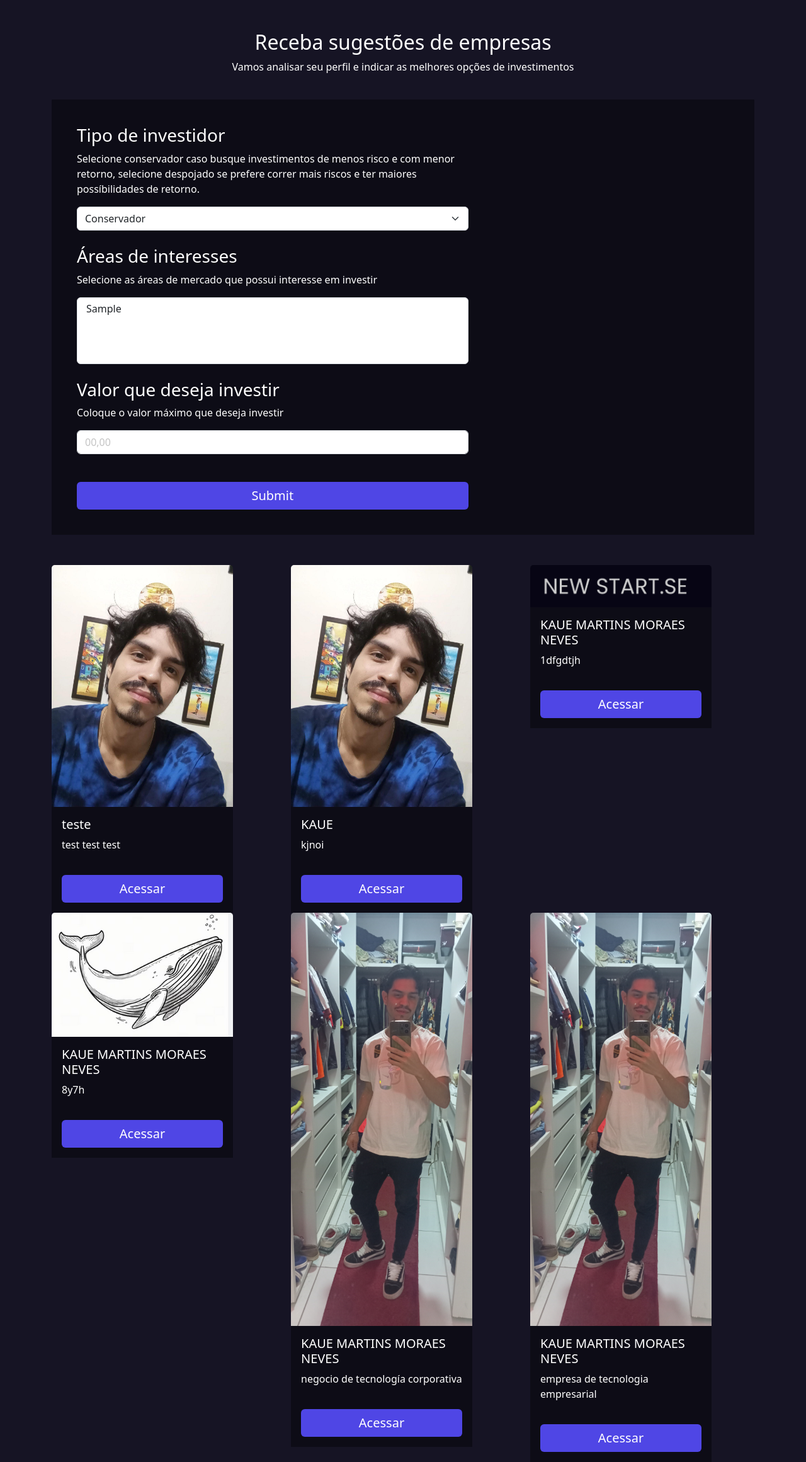
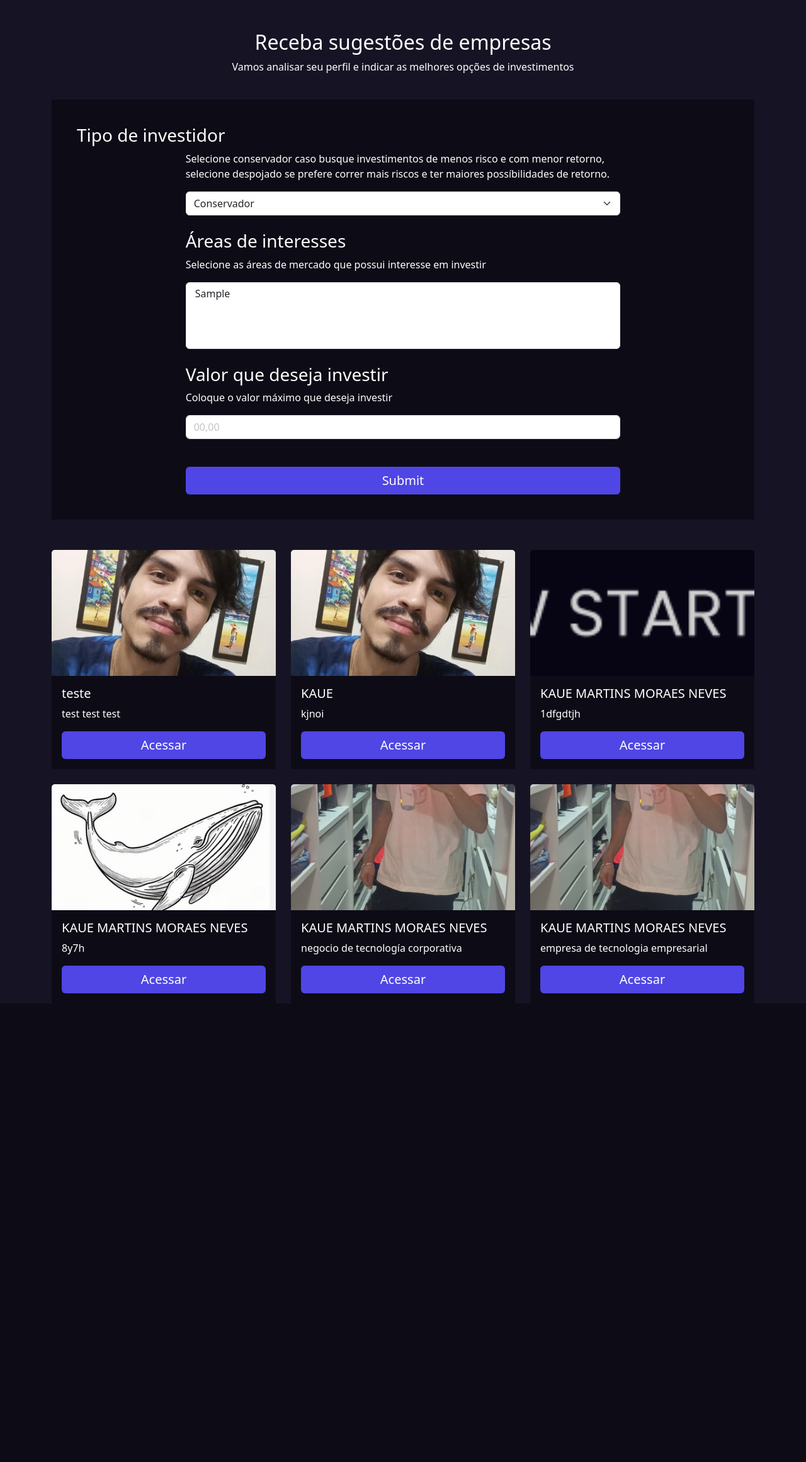
Before and after one commit to barba-branca/New-startse, a Django app: template investidores/templates/sugestao.html in a window 1280 px wide. Shown: the part 56-2377 px from the top of the page at 63% size. After the commit the page ends 1649 px from the top, so only its background shows below. Run offline with Django 5.2, Linux system fonts and the light colour scheme; data comes from the database, SQL or seed files in the repository; tables that the repository leaves empty hold one stand-in row (values such as "Sample post"); the template is opened without the code that fills it: values that come from a table or form of the project are taken from there, most other values are stand-ins (such as "Sample title", 1, 10 or a date in 2020); parts of the project's set-up code (start-up, migrations or seed data) failed here and were passed over.

Commit message:
fix: polish UI for company suggestion page (consistent cards, grid, images)

```diff
--- a/investidores/templates/sugestao.html
+++ b/investidores/templates/sugestao.html
@@ -19,7 +19,7 @@
     <br>
     <div class="dark-color cont-sugestao">
         <h3>Tipo de investidor</h3>
-        <div style="width: 60%">
+        <div class="col-md-8 mx-auto">
             <form action="{% url 'sugestao' %}" method="POST">{% csrf_token %}
                 <p>Selecione conservador caso busque investimentos de menos risco
                     e com menor retorno, selecione despojado se prefere correr mais riscos
@@ -47,15 +47,16 @@
     </div>
     <br>
     <br>
- <div class="row">
+    <div class="row row-cols-1 row-cols-md-3 g-4">
         {% for empresa in empresas %}
-    <div class="col-md">
-        <div class="card dark-color" style="width: 18rem; border: none;" >
-            <img class="card-img-top dark-color" src="{{empresa.logo.url}}" alt="Card image cap">
-            <div class="card-body dark-color">
+        <div class="col">
+            <div class="card dark-color h-100" style="border: none;">
+                <img class="card-img-top dark-color" src="{{empresa.logo.url}}" alt="Card image cap"
+                    style="height: 200px; object-fit: cover;">
+                <div class="card-body dark-color d-flex flex-column">
                     <h5 class="card-title">{{empresa.nome}}</h5>
-                <p class="card-text">{{empresa.descricao}}</p>
-                <a href="{% url 'ver_empresa' empresa.id %}" class="btn btn-indigo">Acessar</a>
+                    <p class="card-text">{{empresa.descricao|truncatechars:100}}</p>
+                    <a href="{% url 'ver_empresa' empresa.id %}" class="btn btn-indigo mt-auto">Acessar</a>
                 </div>
             </div>
         </div>
```
Lines whose indentation alone changed are shown as unchanged.
